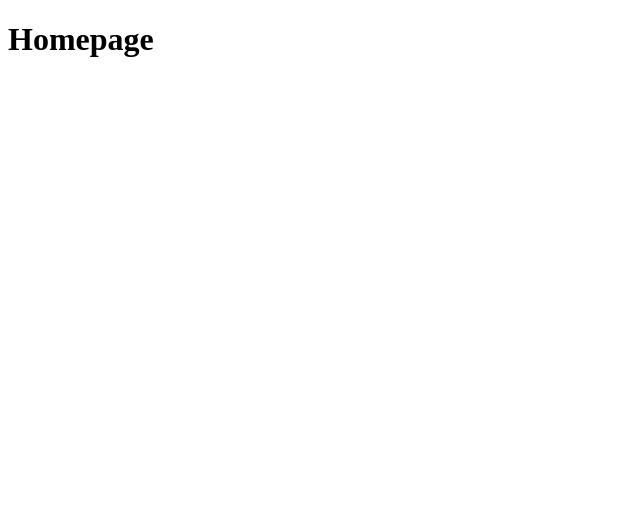
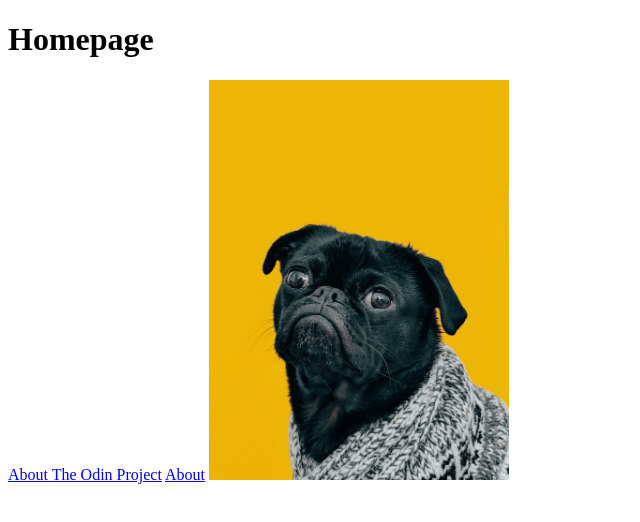
Before and after one commit to dhamrick/the_odin_project, a plain HTML site: page odin-links-and-images/index.html in a window 1280 px wide. Shown: the whole page, without its empty margins (0-640 px from the left). Drawn offline with Linux system fonts and the light colour scheme.

Commit message:
Add links and images

```diff
--- a/odin-links-and-images/index.html
+++ b/odin-links-and-images/index.html
@@ -6,6 +6,11 @@
     </head>
     <body>
         <h1>Homepage</h1>
+        <a href="https://www.theodinproject.com/about" target="_blank" rel="noopener norerrer">About The Odin Project</a>
+
+        <a href="./pages/about.html">About</a>
+
+        <img src="./images/dog.jpg" height="400" width="300">
     </body>
 
 </html>
```
Also changed, not shown: odin-links-and-images/pages/about.html (added, +12 -0 lines), odin-links-and-images/images/dog.jpg (added).
